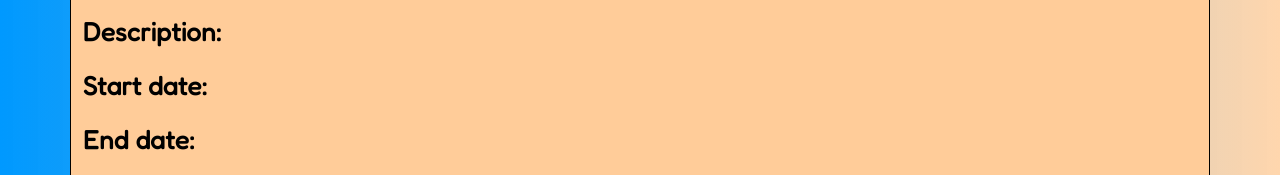
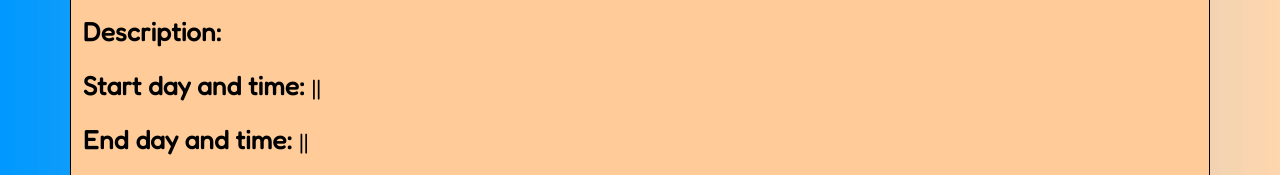
Before and after one commit to CCCarluchi/PW-I, a Vue app: page /Event in a window 1280 px wide. Shown: the part 625-800 px from the top of the page. Built offline with nearby package versions, Linux system fonts and the light colour scheme; no server answers.

Commit message:
eventos pillen hores i data be

```diff
--- a/src/views/CreateEvent.vue
+++ b/src/views/CreateEvent.vue
@@ -19,7 +19,6 @@
         startTime:"",
         endDate:"",
         endTime:""
-
       }
     },
 
@@ -58,7 +57,6 @@
     },
 
     computed: {
-
       calculateTimes() {
         if (this.startDate != undefined && this.startTime != undefined) {
           this.event.eventStart_date = this.startDate.concat('T', this.startTime, ':00.000Z');
--- a/src/views/EditEvent.vue
+++ b/src/views/EditEvent.vue
@@ -14,7 +14,11 @@
           n_participators:"",
           type:"",
           description:""
-        }
+        },
+        startDate:"",
+        startTime:"",
+        endDate:"",
+        endTime:""
       }
     },
 
@@ -66,9 +70,26 @@
                 this.event.n_participators = data[0].n_participators;
                 this.event.type = data[0].type;
                 this.event.description = data[0].description;
-            })
+                let start = this.event.eventStart_date.split("T");
+                this.startDate = start[0];
+                this.startTime = start[1].match((/.{1,5}/g))[0];
+                let end = this.event.eventEnd_date.split("T");
+                this.endDate = end[0];
+                this.endTime = end[1].match((/.{1,5}/g))[0];
+            });
         },
       },
+
+      computed: {
+        calculateTimes() {
+          if (this.startDate != undefined && this.startTime != undefined) {
+            this.event.eventStart_date = this.startDate.concat('T', this.startTime, ':00.000Z');
+          }
+          if (this.endDate != undefined && this.endTime != undefined) {
+            this.event.eventEnd_date = this.endDate.concat('T', this.endTime, ':00.000Z');
+          }
+        }
+      } ,
 
       beforeMount() {
         this.getEvent()
@@ -112,12 +133,22 @@
       <br/><br/>
 
       <div class="inputContainer">
-        <input placeholder="*Start date" v-model="event.eventStart_date"  type="text" onfocus="(this.type='date')" onblur="(this.type='text')" id="date"><br/>
+        <input placeholder="*Start date" v-model="startDate" v-bind="calculateTimes" type="text" onfocus="(this.type='date')" onblur="(this.type='text')"><br/>
       </div>
       <br/><br/>
 
       <div class="inputContainer">
-        <input placeholder="*End date" v-model="event.eventEnd_date" type="text" onfocus="(this.type='date')" onblur="(this.type='text')" id="date"><br/>
+        <input placeholder="*Start time" v-model="startTime" v-bind="calculateTimes" type="text" onfocus="(this.type='time')" onblur="(this.type='text')"><br/>
+      </div>
+      <br/><br/>
+
+      <div class="inputContainer">
+        <input placeholder="*End date" v-model="endDate" v-bind="calculateTimes" type="text" onfocus="(this.type='date')" onblur="(this.type='text')"><br/>
+      </div>
+      <br/><br/>
+
+      <div class="inputContainer">
+        <input placeholder="*End time" v-model="endTime" v-bind="calculateTimes" type="text" onfocus="(this.type='time')" onblur="(this.type='text')"><br/>
       </div>
       <br/><br/>
 
--- a/src/views/Event.vue
+++ b/src/views/Event.vue
@@ -5,7 +5,11 @@ export default {
         return {
             event: {},
             name:"",
-            isParticipating: false
+            isParticipating: false,
+            startDate:"",
+            startTime:"",
+            endDate:"",
+            endTime:""
         }
     },
 
@@ -17,6 +21,13 @@ export default {
             .then(res => res.json())
             .then(data => {
                 this.event = data[0];
+                let start = this.event.eventStart_date.split("T");
+                this.startDate = start[0];
+                this.startTime = start[1].match((/.{1,5}/g))[0];
+                let end = this.event.eventEnd_date.split("T");
+                this.endDate = end[0];
+                this.endTime = end[1].match((/.{1,5}/g))[0];
+
                 fetch("http://puigmal.salle.url.edu/api/v2/users/" + data[0].owner_id, {
                     headers: {'Authorization': 'Bearer ' + window.localStorage.getItem("token")}
                 })
@@ -97,12 +108,12 @@ export default {
                 <p>{{ event.description }}</p>
             </div>
             <div>
-                <h3>Start date:   </h3>
-                <p>{{ event.eventStart_date }}</p>
+                <h3>Start day and time:   </h3>
+                <p>{{ startDate }} || {{ startTime }}</p>
             </div>
             <div>
-                <h3>End date:   </h3>
-                <p>{{ event.eventEnd_date }}</p>
+                <h3>End day and time:   </h3>
+                <p>{{ endDate }} || {{ endTime }}</p>
             </div>
             <div>
                 <h3>Creation date:   </h3>
--- a/src/views/MyEvents.vue
+++ b/src/views/MyEvents.vue
@@ -17,7 +17,6 @@ export default {
       })
       .then(res => res.json())
       .then(data => {
-        console.log(data)
         for (let i = 0; i < data.length; i++) {
           this.finishedEvents.push(data[i])
         }
```
